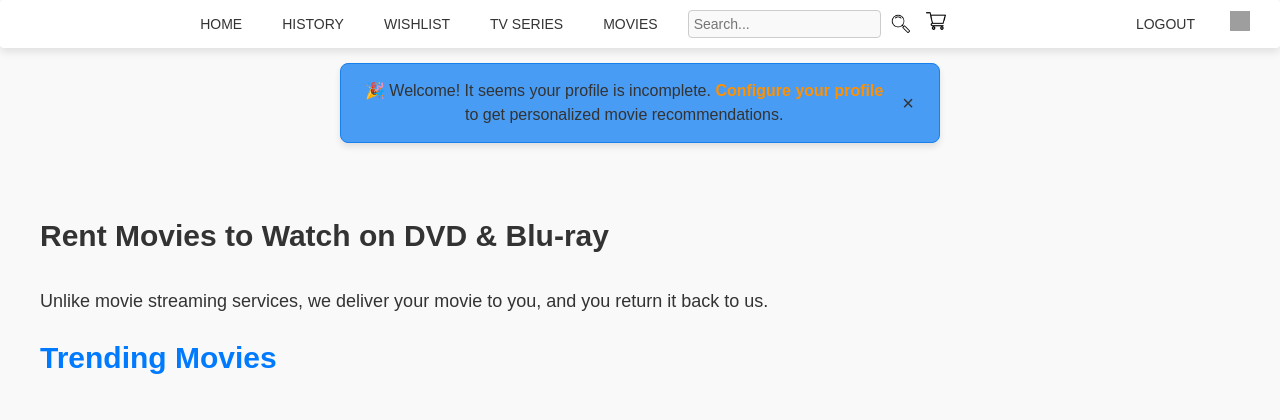
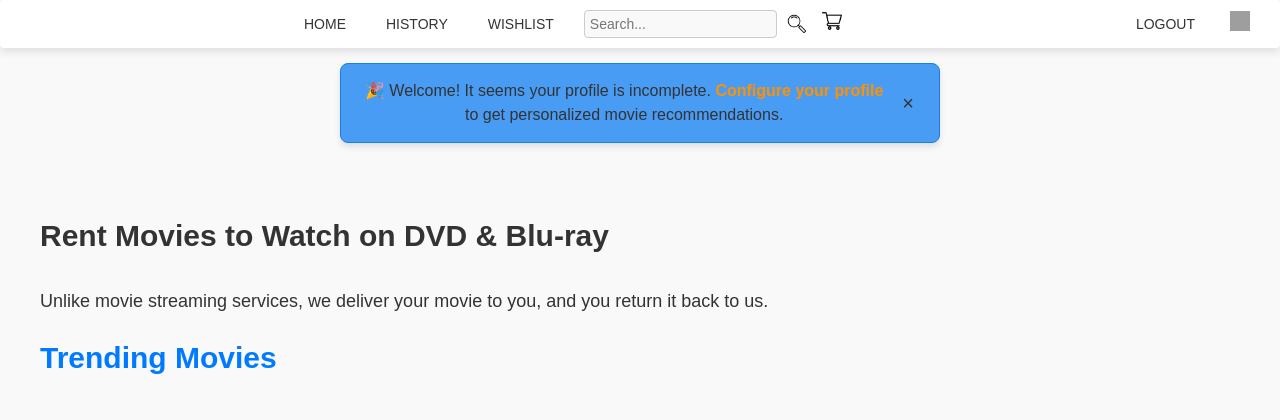
Before and after one commit to ammaster10s/Rent_a_Movie, a PHP site: page /Mainpage.php in a window 1280 px wide. Shown: the top 420 px of the page. Run offline with PHP 8.4, Linux system fonts and the light colour scheme; the visitor is signed in with stand-in values (Sample User, id 1); data that the repository does not hold is empty; grey boxes are pictures that could not be loaded.

Commit message:
remove tv series and movie from navigate bar

```diff
--- a/navigate.php
+++ b/navigate.php
@@ -22,8 +22,7 @@
             <!-- Display these links only when the user is logged in -->
             <a href="history.php">HISTORY</a>
             <a href="wishlist.php">WISHLIST</a>
-            <a href="tv_series.php">TV SERIES</a>
-            <a href="movies.php">MOVIES</a>
+
         <?php endif; ?>
 
         <!-- Search Bar -->
```
